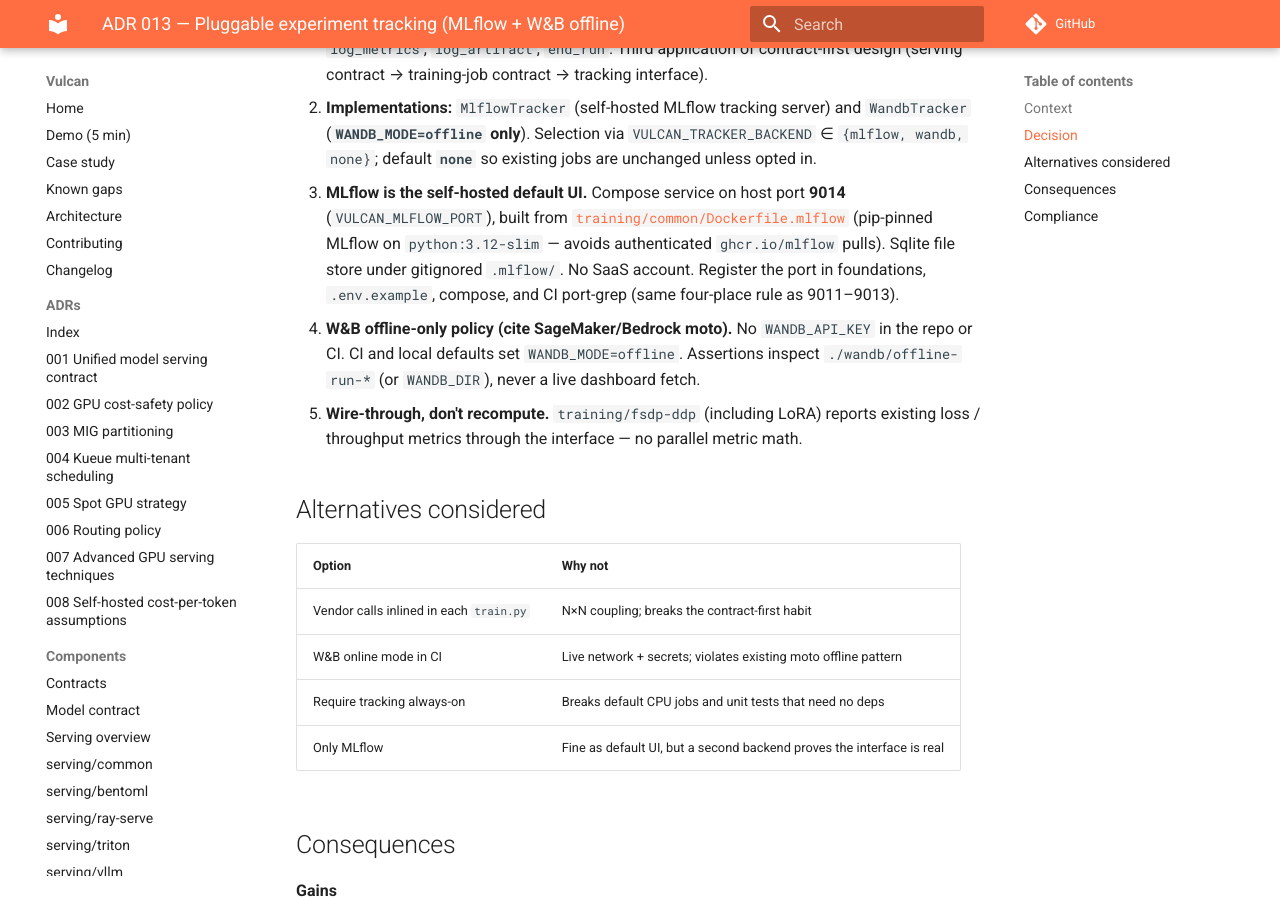
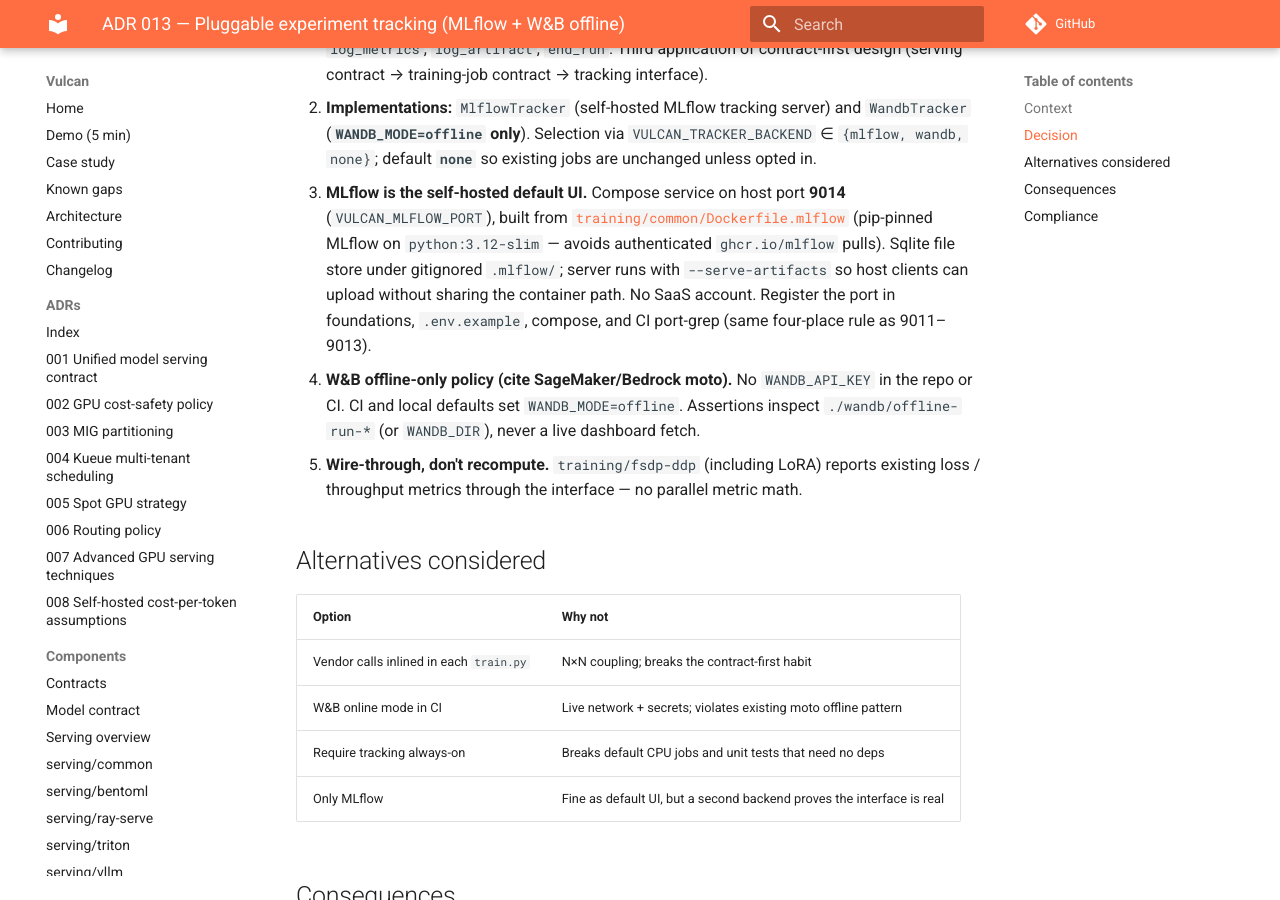
Before and after one commit to hamidmatiny/Vulcan, an MkDocs documentation site: the page built from docs/adr/013-pluggable-experiment-tracking.md, in a window 1280 px wide and 900 px high, scrolled down 716 px. Built offline with MkDocs 1.6.1 and Material for MkDocs 9.7.7, drawn with Linux system fonts in a browser that asks for light colours; comment, search, counter and statistics services are not loaded.

Commit message:
fix(tracking): serve MLflow artifacts via tracking HTTP API
Co-authored-by: Cursor <cursoragent@cursor.com>

```diff
--- a/docs/adr/013-pluggable-experiment-tracking.md
+++ b/docs/adr/013-pluggable-experiment-tracking.md
@@ -32,9 +32,10 @@ offline mode only in CI and documented local defaults.
 3. **MLflow is the self-hosted default UI.** Compose service on host port **9014**
    (`VULCAN_MLFLOW_PORT`), built from [`training/common/Dockerfile.mlflow`](../../training/common/Dockerfile.mlflow)
    (pip-pinned MLflow on `python:3.12-slim` — avoids authenticated `ghcr.io/mlflow`
-   pulls). Sqlite file store under gitignored `.mlflow/`. No SaaS account. Register
-   the port in foundations, `.env.example`, compose, and CI port-grep (same
-   four-place rule as 9011–9013).
+   pulls). Sqlite file store under gitignored `.mlflow/`; server runs with
+   `--serve-artifacts` so host clients can upload without sharing the container
+   path. No SaaS account. Register the port in foundations, `.env.example`,
+   compose, and CI port-grep (same four-place rule as 9011–9013).
 4. **W&B offline-only policy (cite SageMaker/Bedrock moto).** No `WANDB_API_KEY` in
    the repo or CI. CI and local defaults set `WANDB_MODE=offline`. Assertions
    inspect `./wandb/offline-run-*` (or `WANDB_DIR`), never a live dashboard fetch.
```
Also changed, not shown: 1 other file.
